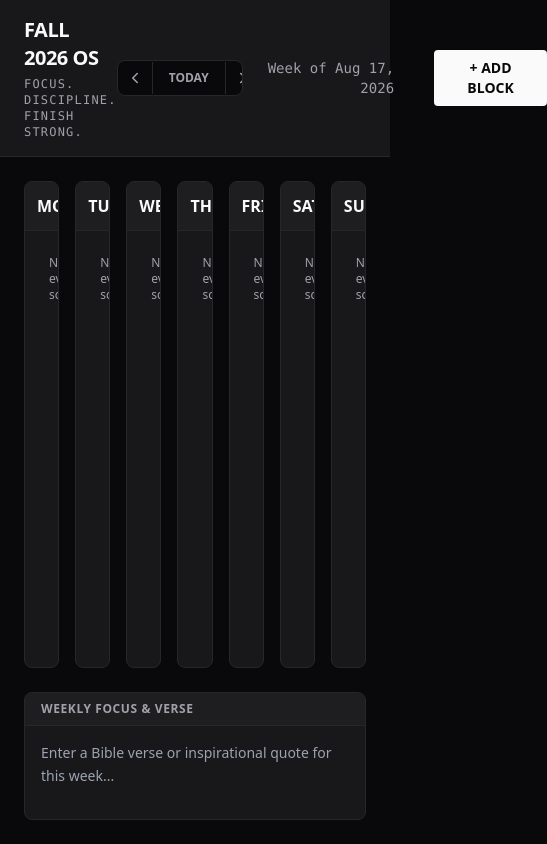
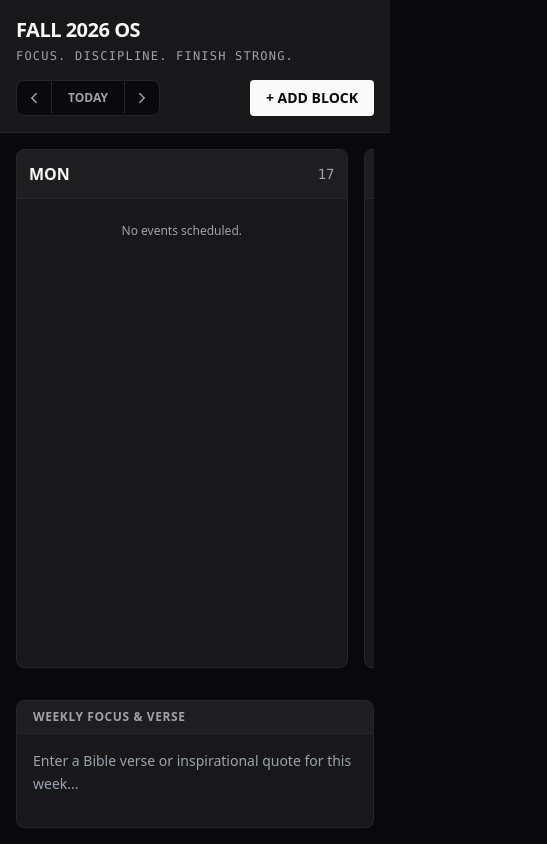
Before and after one commit to ybelai2/fall-2026-os, a React (Vite) app: page / in a window 390 px wide. Shown: the whole page, 547 px wide, since content can reach past the window. Built offline with nearby package versions, Linux system fonts and the light colour scheme.

Commit message:
git add . git commit -m "Fix mobile responsiveness with swipeable grid" git push origin main

```diff
--- a/src/App.tsx
+++ b/src/App.tsx
@@ -12,13 +12,10 @@ export default function App() {
   const [isModalOpen, setIsModalOpen] = useState(false);
   const [editingEvent, setEditingEvent] = useState<CalendarEvent | null>(null);
 
-  // Destructure the new notes data and update function
   const { events, exceptions, notes, toggleCompletion, addEvent, deleteEvent, editEvent, updateNote } = useCalendarStore();
 
   const weekStart = startOfWeek(currentDate, { weekStartsOn: 1 });
   const weekDays = Array.from({ length: 7 }).map((_, i) => addDays(weekStart, i));
-
-  // Unique key for this specific week's notes
   const currentWeekKey = format(weekStart, 'yyyy-MM-dd');
 
   const handlePrevWeek = () => setCurrentDate(prev => subDays(prev, 7));
@@ -32,14 +29,15 @@ export default function App() {
 
   return (
     <div className="min-h-screen flex flex-col font-sans bg-background text-primary">
-      <header className="border-b border-border bg-surface px-6 py-4 flex justify-between items-center shrink-0">
+      {/* RESPONSIVE HEADER: Stacks on mobile, row on desktop */}
+      <header className="border-b border-border bg-surface px-4 md:px-6 py-4 flex flex-col md:flex-row justify-between items-start md:items-center gap-4 shrink-0">
         <div>
           <h1 className="text-xl font-bold tracking-tight">FALL 2026 OS</h1>
           <p className="text-xs text-muted font-mono tracking-widest mt-1">FOCUS. DISCIPLINE. FINISH STRONG.</p>
         </div>
 
-        <div className="flex items-center gap-6">
-          <div className="flex items-center bg-background border border-border rounded-lg overflow-hidden">
+        <div className="flex flex-wrap items-center gap-3 md:gap-6 w-full md:w-auto justify-between md:justify-end">
+          <div className="flex items-center bg-background border border-border rounded-lg overflow-hidden shrink-0">
             <button onClick={handlePrevWeek} className="p-2 hover:bg-border transition-colors text-muted hover:text-primary">
               <ChevronLeft size={18} />
             </button>
@@ -51,28 +49,31 @@ export default function App() {
             </button>
           </div>
 
-          <span className="text-sm font-mono text-muted w-36 text-right">
+          <span className="text-sm font-mono text-muted text-right hidden sm:block">
             Week of {format(weekStart, 'MMM d, yyyy')}
           </span>
 
           <button
             onClick={openNewEventModal}
-            className="bg-primary text-background px-4 py-2 text-sm font-bold rounded hover:bg-gray-200 transition-colors ml-4"
+            className="bg-primary text-background px-4 py-2 text-sm font-bold rounded hover:bg-gray-200 transition-colors shrink-0"
           >
             + ADD BLOCK
           </button>
         </div>
       </header>
 
-      <main className="flex-1 p-6 overflow-hidden flex flex-col gap-6">
-        {/* CALENDAR GRID */}
-        <div className="grid grid-cols-7 gap-4 flex-1 min-h-0">
+      <main className="flex-1 p-4 md:p-6 overflow-hidden flex flex-col gap-6">
+        {/* RESPONSIVE GRID: Horizontal scroll/swipe on mobile, 7-columns on desktop */}
+        <div className="flex md:grid md:grid-cols-7 overflow-x-auto md:overflow-visible gap-4 flex-1 min-h-0 snap-x snap-mandatory pb-2 md:pb-0 hide-scrollbar">
           {weekDays.map(date => {
             const dateStr = format(date, 'yyyy-MM-dd');
             const dailyEvents = compileDay(date, events, exceptions, academicCalendar);
 
             return (
-              <div key={dateStr} className="border border-border rounded-lg bg-surface flex flex-col overflow-hidden">
+              <div
+                key={dateStr}
+                className="w-[85vw] sm:w-[300px] md:w-auto shrink-0 snap-center border border-border rounded-lg bg-surface flex flex-col overflow-hidden"
+              >
                 <div className="p-3 border-b border-border bg-[#1e1e20] flex justify-between items-center shrink-0">
                   <span className="font-bold">{format(date, 'EEE').toUpperCase()}</span>
                   <span className="text-muted text-sm font-mono">{format(date, 'd')}</span>
@@ -85,7 +86,6 @@ export default function App() {
                   {dailyEvents.map(event => (
                     <div
                       key={event.instanceId}
-                      /* FIX: Added the "group" class here so hover states work! */
                       className={`group p-2 rounded border text-sm flex flex-col gap-2 transition-colors ${
                         event.isCompleted
                           ? 'border-border bg-background text-muted opacity-60'
@@ -99,9 +99,8 @@ export default function App() {
                       <div className="flex justify-between items-start gap-2">
                         <span className="font-bold leading-tight">{event.title}</span>
 
-                        {/* FIX: Now uses group-hover to appear smoothly */}
-                        <div className="flex gap-2 shrink-0 opacity-0 group-hover:opacity-100 transition-opacity">
-
+                        {/* On mobile, icons might need to be visible by default since there is no 'hover'. We'll make them slightly visible. */}
+                        <div className="flex gap-2 shrink-0 opacity-40 md:opacity-0 group-hover:opacity-100 transition-opacity">
                           <button
                             onClick={() => {
                               const baseEvent = events.find(e => e.id === event.id);
@@ -132,7 +131,6 @@ export default function App() {
                             {event.isCompleted ? <CheckCircle2 size={16} /> : <Circle size={16} />}
                           </button>
                         </div>
-
                       </div>
                       <span className="text-xs font-mono opacity-80">
                         {event.startTime} - {event.endTime}
```
